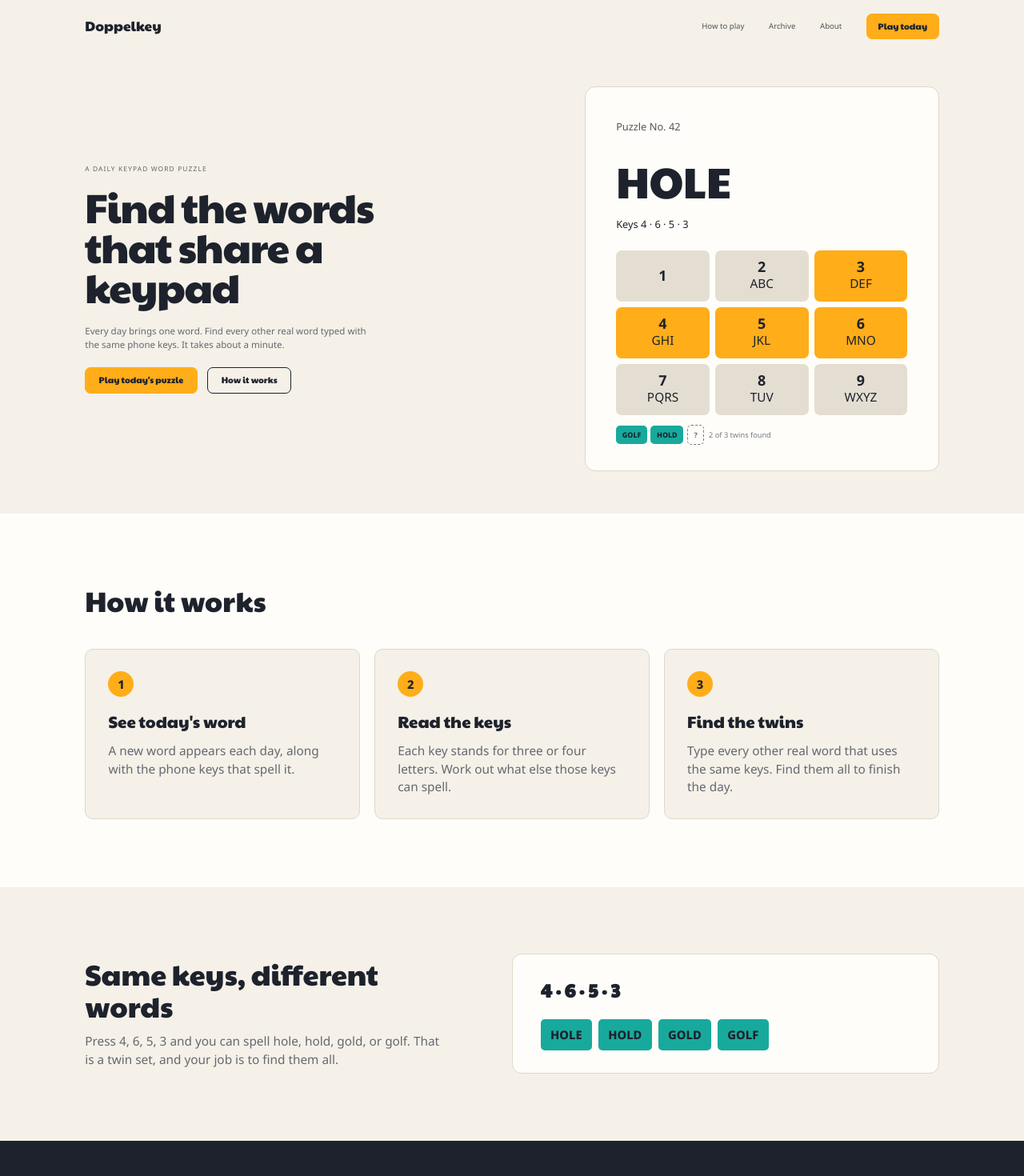
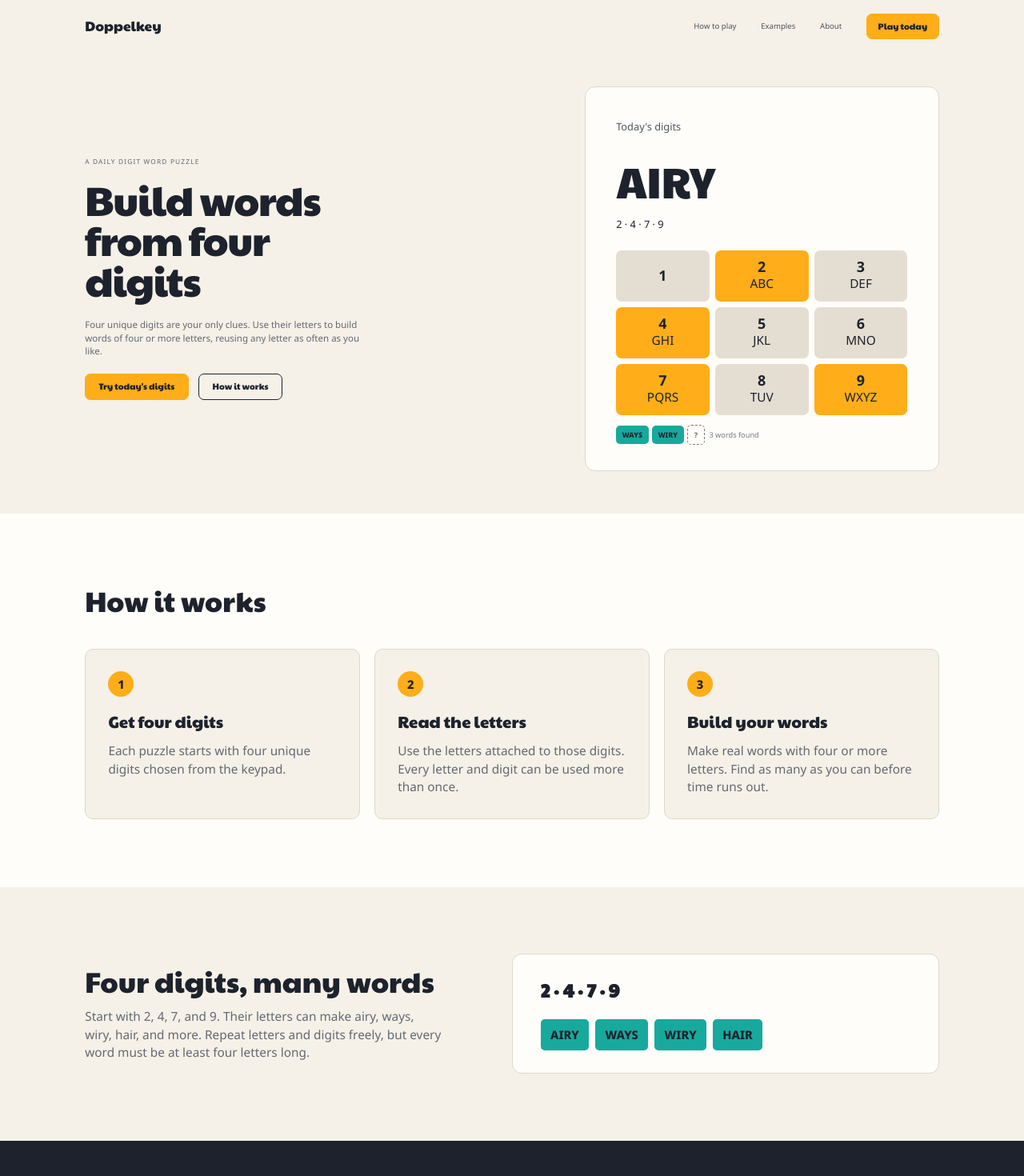
Before and after one commit to doppelkey/doppelkey.com, a Next.js app: page / in a window 1280 px wide. Shown: the top 1470 px of the page at 80% size. Built offline with nearby package versions, Linux system fonts and the light colour scheme.

Commit message:
style: update puzzle descriptions and titles for clarity and consistency

```diff
--- a/app/layout.tsx
+++ b/app/layout.tsx
@@ -13,8 +13,8 @@ const paytoneOne = Paytone_One({
 });
 
 export const metadata: Metadata = {
-  title: "Doppelkey | A daily keypad word puzzle",
-  description: "Find the words that share a keypad.",
+  title: "Doppelkey | A daily digit word puzzle",
+  description: "Build words of four or more letters from four keypad digits.",
 };
 
 export default function RootLayout({ children }: LayoutProps<"/">) {
--- a/app/page.tsx
+++ b/app/page.tsx
@@ -9,6 +9,7 @@ const keys = [
   ["8", "TUV"],
   ["9", "WXYZ"],
 ];
+const puzzleDigits = ["2", "4", "7", "9"];
 
 function Header() {
   return (
@@ -18,7 +19,7 @@ function Header() {
       </a>
       <nav className="main-nav">
         <a href="#how-it-works">How to play</a>
-        <a href="#archive">Archive</a>
+        <a href="#archive">Examples</a>
         <a href="#about">About</a>
         <a className="button button-small" href="#puzzle">
           Play today
@@ -31,13 +32,13 @@ function Header() {
 function PuzzleCard() {
   return (
     <div className="puzzle-card" id="puzzle">
-      <div className="puzzle-meta">Puzzle No. 42</div>
-      <h2>HOLE</h2>
-      <p className="key-summary">Keys 4 · 6 · 5 · 3</p>
+      <div className="puzzle-meta">Today's digits</div>
+      <h2>AIRY</h2>
+      <p className="key-summary">2 · 4 · 7 · 9</p>
       <div className="keypad">
         {keys.map(([number, letters]) => (
           <div
-            className={`key ${["3", "4", "5", "6"].includes(number) ? "key-active" : ""}`}
+            className={`key ${puzzleDigits.includes(number) ? "key-active" : ""}`}
             key={number}
           >
             <strong>{number}</strong>
@@ -46,10 +47,10 @@ function PuzzleCard() {
         ))}
       </div>
       <div className="puzzle-footer">
-        <span className="status status-teal">GOLF</span>
-        <span className="status status-teal">HOLD</span>
+        <span className="status status-teal">WAYS</span>
+        <span className="status status-teal">WIRY</span>
         <span className="status status-missing">?</span>
-        <span className="found-copy">2 of 3 twins found</span>
+        <span className="found-copy">3 words found</span>
       </div>
     </div>
   );
@@ -59,18 +60,18 @@ function HowItWorks() {
   const steps = [
     [
       "1",
-      "See today's word",
-      "A new word appears each day, along with the phone keys that spell it.",
+      "Get four digits",
+      "Each puzzle starts with four unique digits chosen from the keypad.",
     ],
     [
       "2",
-      "Read the keys",
-      "Each key stands for three or four letters. Work out what else those keys can spell.",
+      "Read the letters",
+      "Use the letters attached to those digits. Every letter and digit can be used more than once.",
     ],
     [
       "3",
-      "Find the twins",
-      "Type every other real word that uses the same keys. Find them all to finish the day.",
+      "Build your words",
+      "Make real words with four or more letters. Find as many as you can before time runs out.",
     ],
   ];
   return (
@@ -98,20 +99,21 @@ export default function Home() {
         <Header />
         <div className="content-wrap hero-content">
           <div className="hero-copy">
-            <p className="eyebrow">A DAILY KEYPAD WORD PUZZLE</p>
+            <p className="eyebrow">A DAILY DIGIT WORD PUZZLE</p>
             <h1>
-              Find the words
+              Build words
               <br />
-              that share a<br />
-              keypad
+              from four<br />
+              digits
             </h1>
             <p className="hero-description">
-              Every day brings one word. Find every other real word typed with
-              the same phone keys. It takes about a minute.
+              Four unique digits are your only clues. Use their letters to
+              build words of four or more letters, reusing any letter as often
+              as you like.
             </p>
             <div className="hero-actions">
               <a className="button" href="#puzzle">
-                Play today's puzzle
+                Try today's digits
               </a>
               <a className="button button-outline" href="#how-it-works">
                 How it works
@@ -125,26 +127,27 @@ export default function Home() {
       <section className="example-section" id="archive">
         <div className="content-wrap example-layout">
           <div className="example-copy">
-            <h2>Same keys, different words</h2>
+            <h2>Four digits, many words</h2>
             <p>
-              Press 4, 6, 5, 3 and you can spell hole, hold, gold, or golf. That
-              is a twin set, and your job is to find them all.
+              Start with 2, 4, 7, and 9. Their letters can make airy, ways,
+              wiry, hair, and more. Repeat letters and digits freely, but every word must
+              be at least four letters long.
             </p>
           </div>
           <div className="word-example">
-            <strong>4 · 6 · 5 · 3</strong>
+            <strong>2 · 4 · 7 · 9</strong>
             <div className="word-list">
-              <span>HOLE</span>
-              <span>HOLD</span>
-              <span>GOLD</span>
-              <span>GOLF</span>
+              <span>AIRY</span>
+              <span>WAYS</span>
+              <span>WIRY</span>
+              <span>HAIR</span>
             </div>
           </div>
         </div>
       </section>
       <section className="cta-section" id="about">
         <div className="content-wrap cta-content">
-          <h2>Ready for today's puzzle?</h2>
+          <h2>Ready to find your words?</h2>
           <a className="button" href="#puzzle">
             Play today
           </a>
@@ -154,11 +157,11 @@ export default function Home() {
         <div className="content-wrap footer-content">
           <div>
             <strong>Doppelkey</strong>
-            <small>© 2026 Doppelkey. A daily keypad word puzzle.</small>
+            <small>© 2026 Doppelkey. A daily digit word puzzle.</small>
           </div>
           <nav>
             <a href="#how-it-works">How to play</a>
-            <a href="#archive">Archive</a>
+            <a href="#archive">Examples</a>
             <a href="#about">About</a>
             <a href="#privacy">Privacy</a>
             <a href="#contact">Contact</a>
```
